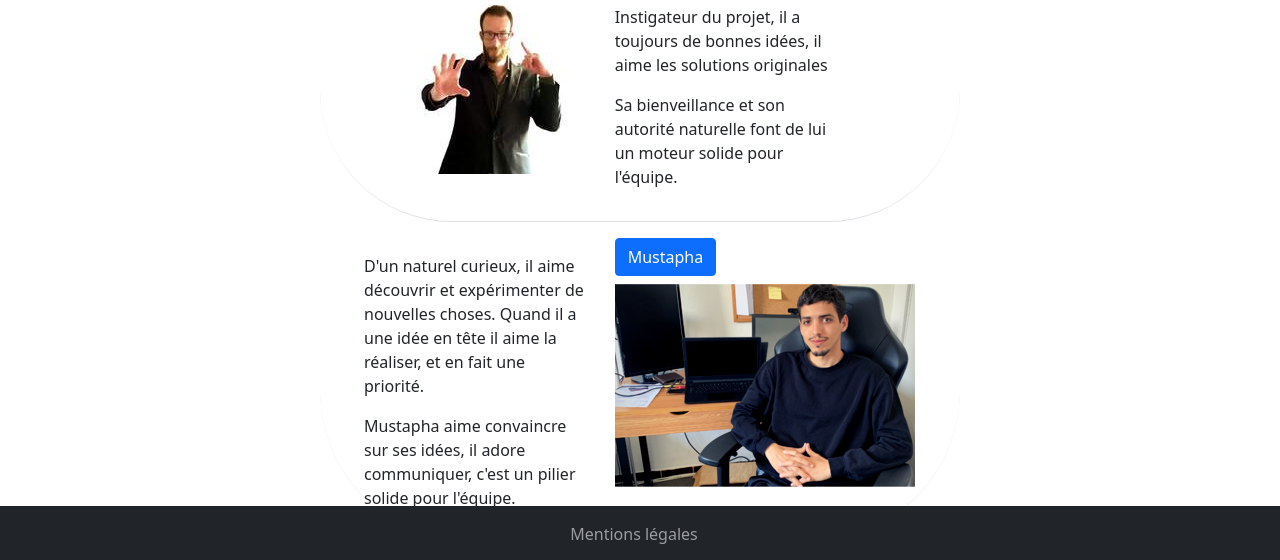
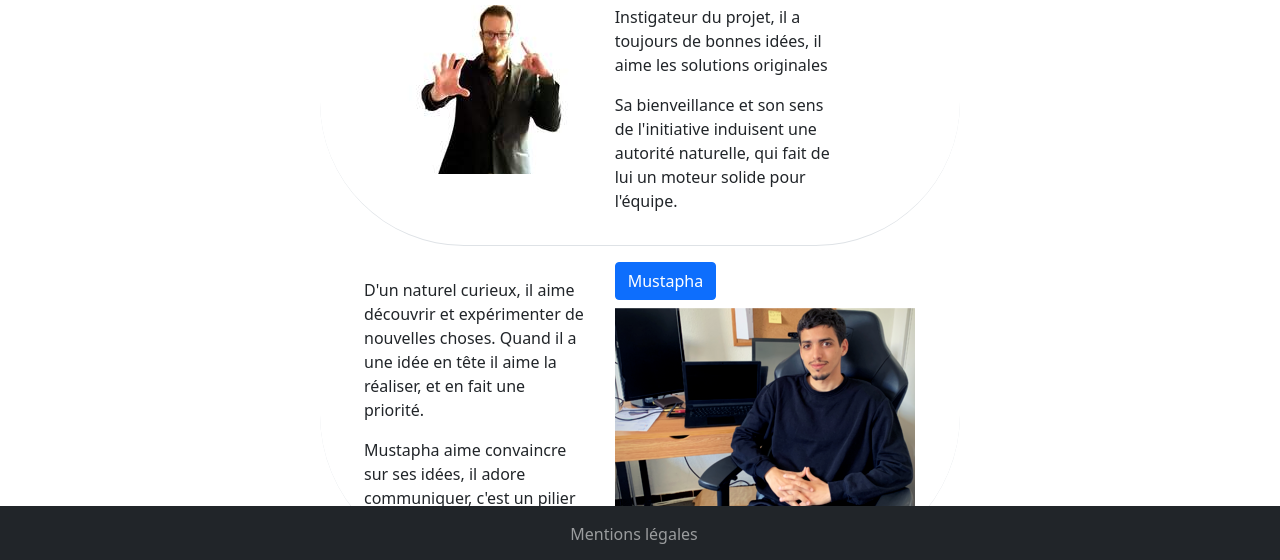
Before and after one commit to Enatal/Bootstrap2, a plain HTML site: page equipe.html in a window 1280 px wide. Shown: the part 238-798 px from the top of the page. Drawn offline with nearby package versions, Linux system fonts and the light colour scheme.

Commit message:
Update equipe.html

```diff
--- a/equipe.html
+++ b/equipe.html
@@ -58,7 +58,7 @@
                    Instigateur du projet, il a toujours de bonnes idées, il aime les solutions originales
                 </p>
                 <p>
-                    Sa bienveillance et son autorité naturelle font de lui un moteur solide pour l'équipe.
+                    Sa bienveillance et son sens de l'initiative induisent une autorité naturelle, qui fait de lui un moteur solide pour l'équipe.
                 </p>
             </div>
         </section>
```
